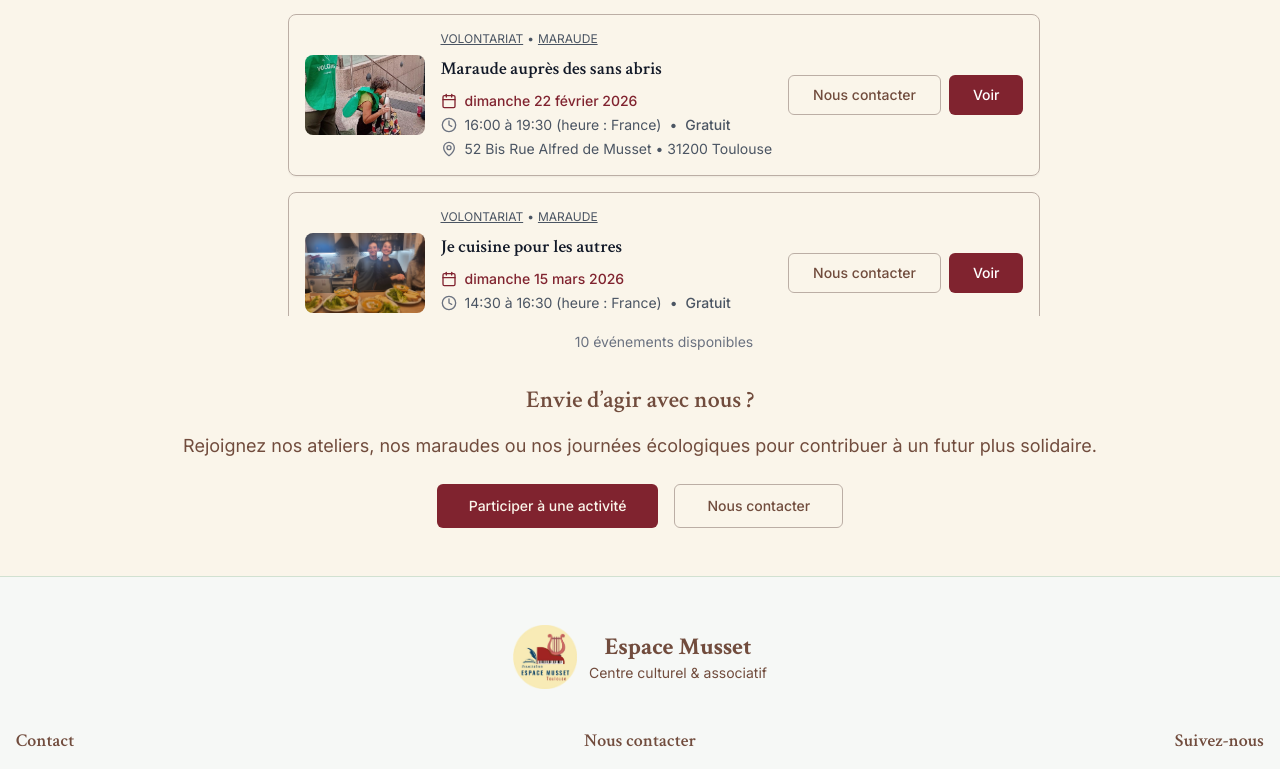
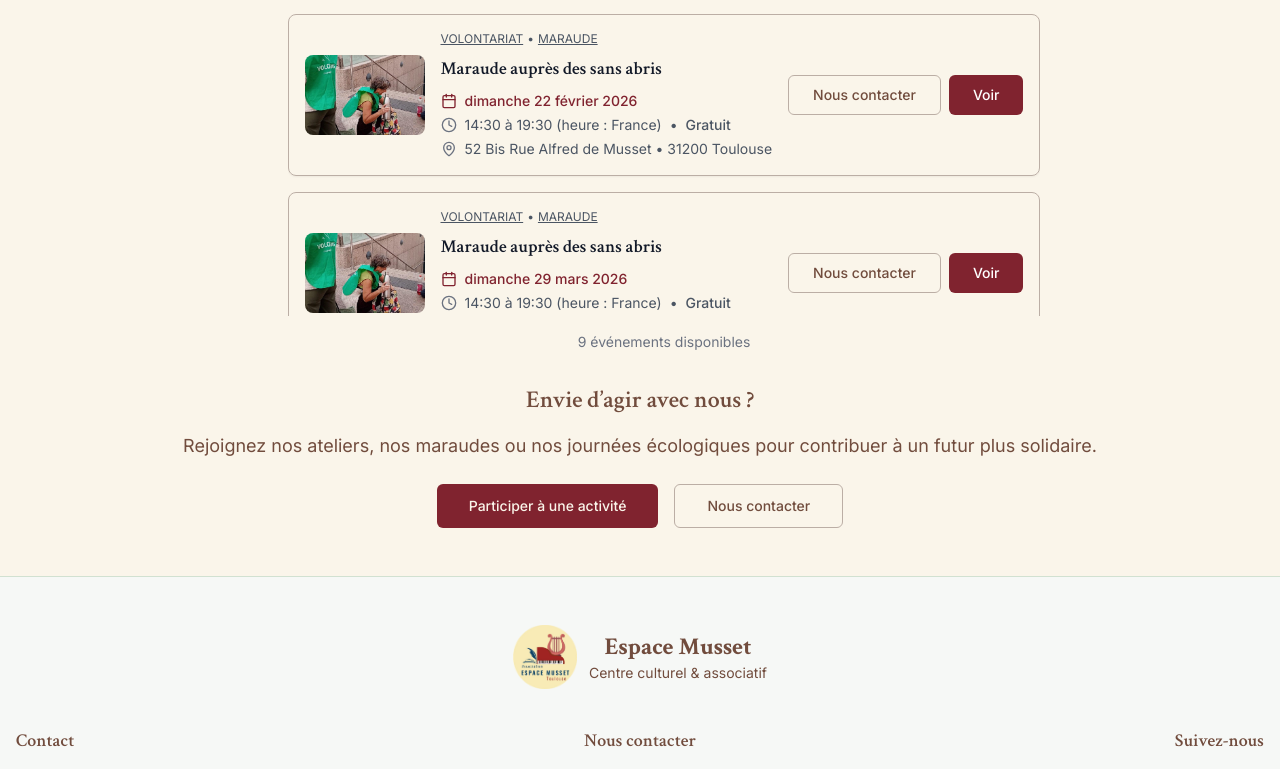
Before and after one commit to thomas1Gaillot/espace-musset, a Next.js app: page /ecologie in a window 1280 px wide. Shown: the part 1284-2053 px from the top of the page. Built offline with nearby package versions, Linux system fonts and the light colour scheme.

Commit message:
mars month updated

```diff
--- a/app/page.tsx
+++ b/app/page.tsx
@@ -134,11 +134,11 @@ export default function HomePage() {
             <Link
               target="_blank"
               href={
-                "https://www.eventbrite.fr/e/billets-atelier-de-philosophie-pratique-1983563054492"
+                "https://www.eventbrite.fr/e/billets-cafe-philo-socratique-egalite-homme-femme-utopie-ou-realite-1982283114156"
               }
             >
               <div className="break-words gap-1 md:whitespace-nowrap flex-col sm:flex-row flex justify-center items-center">
-                <p>{"Atelier philo ce mercredi 25 Février, 19h30"} </p>
+                <p>{"Café philo ce jeudi 06 Mars, 19h30"} </p>
               </div>
             </Link>
           </Button>
--- a/data/data.allevents.ts
+++ b/data/data.allevents.ts
@@ -479,16 +479,6 @@ const volunteerEvents: EventData[] = [
   }),
   createEvent({
     title: "Je cuisine pour les autres",
-    dateObj: new Date("2026-03-15"),
-    time: "14:30 à 16:30",
-    image: "/event/cuisine.jpeg",
-    price: "Gratuit",
-    category: EVENT_CATEGORIES.VOLONTARIAT,
-    type: EVENT_TYPES.MARAUDE,
-    eventLink: ROUTES.CONTACT,
-  }),
-  createEvent({
-    title: "Je cuisine pour les autres",
     dateObj: new Date("2026-04-19"),
     time: "14:30 à 16:30",
     image: "/event/cuisine.jpeg",
@@ -524,7 +514,7 @@ const volunteerEvents: EventData[] = [
     new Date("2025-10-26"),
     new Date("2026-01-25"),
     new Date("2026-02-22"),
-    new Date("2026-03-15"),
+    new Date("2026-03-29"),
     new Date("2026-04-19"),
     new Date("2026-05-17"),
     new Date("2026-06-21"),
--- a/data/event-templates.ts
+++ b/data/event-templates.ts
@@ -173,7 +173,7 @@ export const RECURRING_EVENT_TEMPLATES = {
   // Volunteer Activities
   MARAUDE: {
     title: "Maraude auprès des sans abris",
-    time: "16:00 à 19:30",
+    time: "14:30 à 19:30",
     image: "/event/maraude.jpg",
     price: "Gratuit",
     category: EVENT_CATEGORIES.VOLONTARIAT,
```
